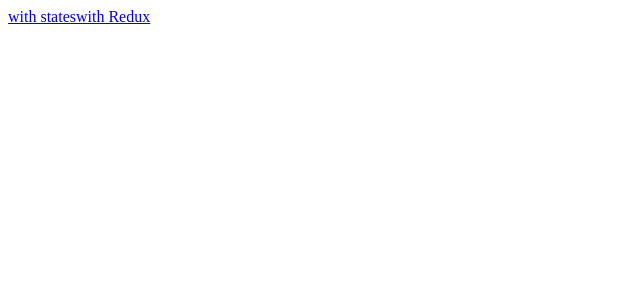
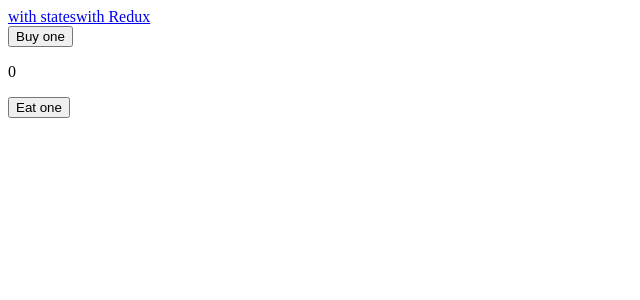
Before and after one commit to formdenes/hello-greenfox-academy, a React app: page /simple/states in a window 1280 px wide. Shown: the top 300 px of the page, without its empty margins (0-640 px from the left). Built offline with nearby package versions, Linux system fonts and the light colour scheme; the HTML template or start-up script is replaced by a standard one.

Commit message:
fixed typo in app.js for endpoint </simple/states>

```diff
--- a/src/App.js
+++ b/src/App.js
@@ -12,7 +12,7 @@
       <Navbar />
       <Route exact path='/' component={Title} />
       <Route path='/simple/redux' component={ReduxGoldenAcornApp} />
-      <Route path='/simple/state' component={StateGoldenAcornApp} />
+      <Route path='/simple/states' component={StateGoldenAcornApp} />
 
     </BrowserRouter>
   </main>
--- a/src/components/StateGoldenAcornApp.js
+++ b/src/components/StateGoldenAcornApp.js
@@ -38,4 +38,4 @@
   }
 }
 
-export default StateGoldenAcornApp
+export default StateGoldenAcornApp;
```
